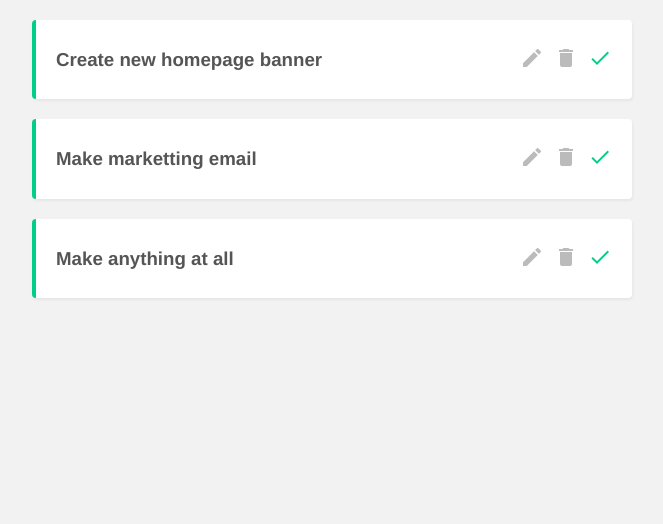
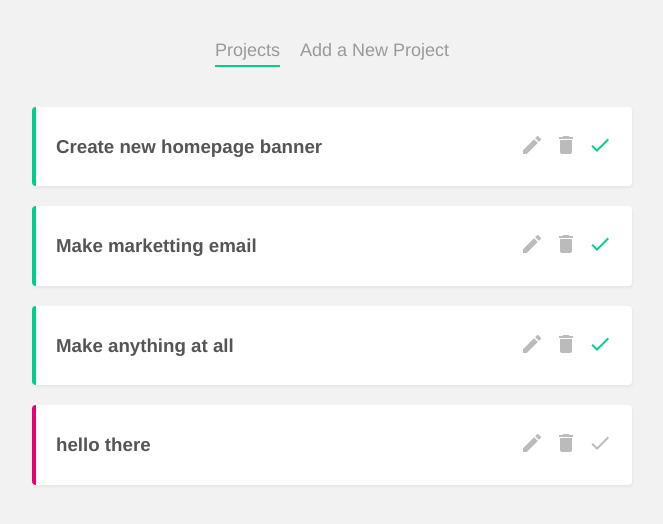
Before and after one commit to richardingwe/vue-project-planner, a Vue app: page / in a window 1280 px wide. Shown: the top 524 px of the page, without its empty margins (308-971 px from the left). Built offline with nearby package versions, Linux system fonts and the light colour scheme; data requests are answered from the project's data file.

Commit message:
added navbar

```diff
--- a/data/db.json
+++ b/data/db.json
@@ -17,6 +17,12 @@
       "title": "Make anything at all",
       "details": "Lorem ipsum",
       "complete": true
+    },
+    {
+      "title": "hello there",
+      "details": "hi there",
+      "complete": false,
+      "id": 3468
     }
   ]
 }
--- a/src/App.vue
+++ b/src/App.vue
@@ -1,8 +1,17 @@
 <template>
 	<div id="app">
+		<Navbar />
 		<router-view />
 	</div>
 </template>
+
+<script>
+	import Navbar from './components/Navbar.vue';
+
+	export default {
+		components: { Navbar },
+	};
+</script>
 
 <style>
 	body {
--- /dev/null
+++ b/src/components/Navbar.vue
@@ -0,0 +1,28 @@
+<template>
+	<nav class="main-nav">
+		<router-link :to="{ name: 'Home' }">Projects</router-link>
+		<router-link :to="{ name: 'AddProject' }">Add a New Project</router-link>
+	</nav>
+</template>
+
+<script>
+	export default {};
+</script>
+
+<style>
+	.main-nav {
+		text-align: center;
+		margin: 40px auto;
+	}
+	.main-nav a {
+		display: inline-block;
+		text-decoration: none;
+		margin: 0 10px;
+		color: #999;
+		font-size: 18px;
+	}
+	a.router-link-active {
+		border-bottom: 2px solid #00ce89;
+		padding-bottom: 4px;
+	}
+</style>
```
